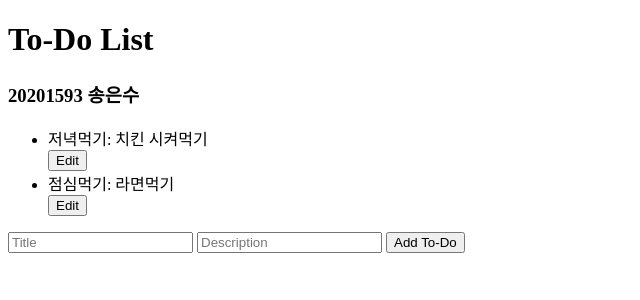
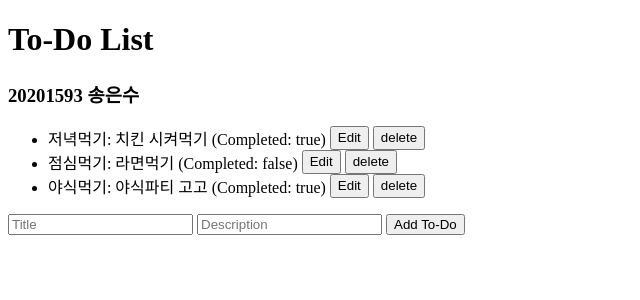
Before and after one commit to songess/FastApi-Todos, a FastAPI app: page / in a window 1280 px wide. Shown: the top 300 px of the page, without its empty margins (0-640 px from the left). Run offline with FastAPI, Linux system fonts and the light colour scheme.

Commit message:
[feat] : todolist edit, delete 기능 추가

```diff
--- a/templates/index.html
+++ b/templates/index.html
@@ -23,13 +23,20 @@
             todoList.innerHTML = '';
             todos.forEach(todo => {
                 const div = document.createElement('div');
+                div.style.display = 'flex';
+                div.style.gap = '4px';
+                const li = document.createElement('li');
+                li.textContent = `${todo.title}: ${todo.description} (Completed: ${todo.completed})`;
+                const button1 = document.createElement('button');
+                button1.id = todo.id;
+                const button2 = document.createElement('button');
+                button2.id = todo.id;
+                button1.textContent = 'Edit';
+                button2.textContent = 'delete';
+                div.appendChild(li);
+                div.appendChild(button1);
+                div.appendChild(button2);
                 todoList.appendChild(div);
-                const li = document.createElement('li');
-                li.textContent = `${todo.title}: ${todo.description}`;
-                todoList.appendChild(li);
-                const button = document.createElement('button');
-                button.textContent = 'Edit';
-                todoList.appendChild(button);
             });
         }
 
@@ -50,6 +57,37 @@
         });
 
         fetchTodos();
+
+        document.getElementById('todo-list').addEventListener('click', async (event) => {
+            if (event.target.tagName === 'BUTTON') {
+                if (event.target.textContent === 'Edit') {
+                    const id = event.target.id;
+                    const title = event.target.previousSibling.textContent.split(':')[0];
+                    const description = event.target.previousSibling.textContent.split(':')[1].split('(')[0];
+                    var completed = event.target.previousSibling.textContent.includes('true');
+                    console.log(completed, id);
+                    completed = !completed;
+                    const response2 = await fetch(`/todos/${id}`, {
+                        method: 'PUT',
+                        headers: {
+                            'Content-Type': 'application/json'
+                        },
+                        body: JSON.stringify({ id, title, description, completed })
+                    });
+                    if (response2.ok) {
+                        fetchTodos();
+                    }
+                } else if (event.target.textContent === 'delete') {
+                    const id = event.target.id;
+                    const response = await fetch(`/todos/${id}`, {
+                        method: 'DELETE'
+                    });
+                    if (response.ok) {
+                        fetchTodos();
+                    }
+                }
+            }
+        });
     </script>
 </body>
 </html>
--- a/todo.json
+++ b/todo.json
@@ -2,13 +2,19 @@
     {
         "id": 1741344012584,
         "title": "\uc800\ub141\uba39\uae30",
-        "description": "\uce58\ud0a8 \uc2dc\ucf1c\uba39\uae30",
-        "completed": false
+        "description": " \uce58\ud0a8 \uc2dc\ucf1c\uba39\uae30 ",
+        "completed": true
     },
     {
         "id": 1741950501717,
         "title": "\uc810\uc2ec\uba39\uae30",
-        "description": "\ub77c\uba74\uba39\uae30",
+        "description": "    \ub77c\uba74\uba39\uae30    ",
         "completed": false
+    },
+    {
+        "id": 1742214289497,
+        "title": "\uc57c\uc2dd\uba39\uae30",
+        "description": " \uc57c\uc2dd\ud30c\ud2f0 \uace0\uace0 ",
+        "completed": true
     }
 ]
```
